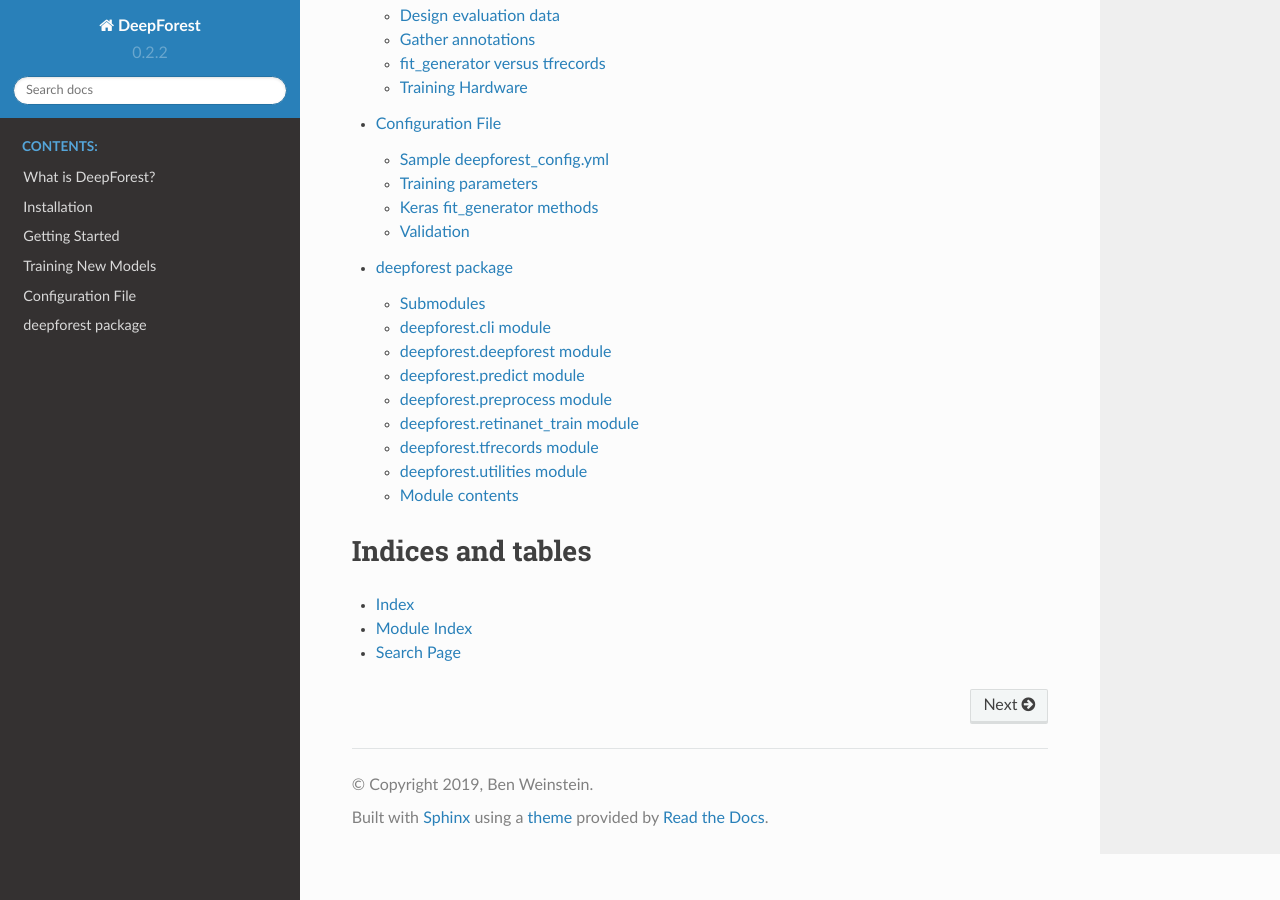
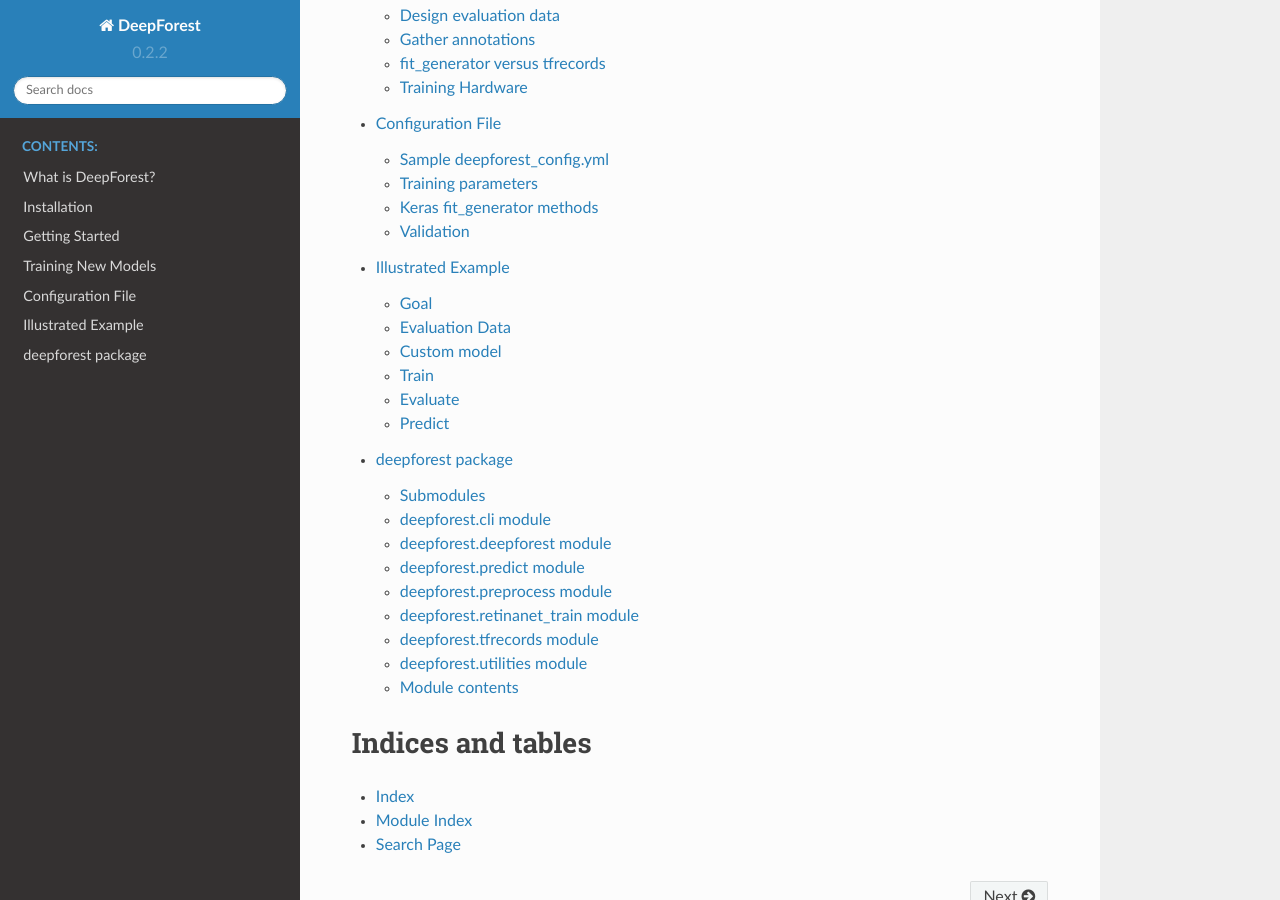
Before and after one commit to weecology/DeepForest, a Sphinx documentation site: the page built from docs/index.rst, in a window 1280 px wide and 900 px high, scrolled down 696 px. Built offline with Sphinx 7.4.7 and the Read the Docs theme 2.0.0, drawn with Linux system fonts in a browser that asks for light colours; pages that are not in the unit, such as notebooks, are missing from menus; some of the changed lines change nothing that is shown.

Commit message:
Working on example

````diff
--- /dev/null
+++ b/docs/Example.md
@@ -0,0 +1,169 @@
+# Illustrated Example
+
+The goal of this document is to provide a walkthrough of using DeepForest to build and test RGB deep learning tree detection models.
+
+## Goal
+
+For this example, we would like to build a RGB tree detection model for a section of Yellowstone National Park. Data for this example can be downloaded from the NEON portal under site code [YELL](), along with hundreds of other tiles from the same site.
+
+### Sample Data
+
+#### Training tile
+
+!["../www/2019_YELL_2_528000_4978000_image.png"]
+
+#### Evaluation tile
+
+!["../www/2019_YELL_2_541000_4977000_image.png"]
+
+## Evaluation Data
+
+For this minimal example, we take two 1km tiles. One will be used to train the model, one will be used to test the model. It is important that training and test data be geographically separate, as the model could easily memorize features from the training data. Before training, it is critical to have a set of evaluation data to understand model performance. Using the program RectLabel, let's create a small evaluation dataset.
+
+### Crop the evaluation tile
+
+Object detection models generally require that all target objects be labeled in an image. This means that we should cut the evaluation/training tiles into sections suitable for hand annotation. For this example, these crops will be small.
+
+After about 25 minutes of annotations, the evaluation tile is complete.
+
+![]("../www/annotated_example.png")
+
+The data are currently stored in an xml format.
+
+```{python}
+from deepforest import deepforest
+from deepforest import utilities
+from deepforest import get_data
+from deepforest import preprocess
+
+#convert hand annotations from xml into retinanet format
+YELL_xml = get_data("2019_YELL_2_541000_4977000_image_crop.xml")
+annotation = utilities.xml_to_annotations(YELL_xml)
+annotation.head()
+#Write converted dataframe to file. Saved alongside the images
+annotation.to_csv("deepforest/data/example.csv", index=False)
+```
+
+### Evaluation windows
+
+Split the evaluation tile into windows of 400px with an overlap of 5% among windows.
+```{python}
+YELL_test = get_data("2019_YELL_2_541000_4977000_image_crop.tiff")
+cropped_annotations= preprocess.split_raster(path_to_raster=YELL_test,
+                                 annotations_file="deepforest/data/example.csv",
+                                 base_dir="tests/data",
+                                 patch_size=400,
+                                 patch_overlap=0.05)
+
+#Write new annotations file without a header row
+cropped_annotations.to_csv("cropped_example.csv",index=False, header=None)
+```
+
+
+### Evaluate against Prebuilt model
+
+Before training a new model, it is helpful to know the performance of the current benchmark model.
+
+Evaluate prebuilt model
+
+```{python}
+test_model = deepforest.deepforest()
+test_model.use_release()
+
+annotations_file="/data/example.csv"
+mAP = test_model.evaluate_generator(annotations=annotations_file)
+print("Mean Average Precision is: {:.3f}".format(mAP))
+```
+
+## Custom model
+
+Starting from the prebuilt model weights
+
+### GPU hardware azure data science VM
+
+## Train
+
+### Config file
+
+Training parameters are saved in a "deepforest_config.yml" file. By default DeepForest will look for this file in the current working directory.
+
+```
+###
+# Config file for DeepForest module
+# The following arguments
+###
+
+### Training
+### Batch size. If multi-gpu is > 1, this is the total number of images per batch across all GPUs. Must be evenly divisible by multi-gpu.
+batch_size: 1
+### Model weights to load before training. From keras.model.save_weights()
+weights: None
+### Retinanet backbone. See the keras-retinanet repo for options. Only resnet50 has been well explored.
+backbone: resnet50
+### Resize images to min size. Retinanet anchors may need to be remade if signficantly reducing image size.
+image-min-side: 800
+##Number of GPUs to train
+multi-gpu: 1
+#Number of full cycles of the input data to train
+epochs: 1
+#Validation annotations. If training using fit_generator, these will be evaluated as a callback at the end of each epoch.
+validation_annotations: None
+###Freeze layers. Used for model finetuning, freeze the bottom n layers.
+freeze_layers: 0
+###Freeze resnet backbone entirely.
+freeze_resnet: False
+
+###Evaluation
+###Score threshold, above which bounding boxes are included in evaluation predictions
+score_threshold: 0.05
+
+#Keras fit_generator methods, these do not apply to tfrecords input_type
+multiprocessing: False
+workers: 1
+max_queue_size: 10
+random_transform: False
+
+#save snapshot and images
+###Whether to save snapshots at the end of each epoch
+save-snapshot: False
+#Save directory for images and snapshots
+save_path: snapshots/
+snapshot_path: snapshots/
+```
+
+Using these settings, train a new model starting from the release model. For more visualization of model training, comet_ml is an extremely useful platform for understanding machine learning results. There is a free tier for academic audiences. This is optional, but worth considering if you are going to do significant testing.
+
+```{python}
+from comet_ml import Experiment
+comet_experiment = Experiment(api_key=<api_key>,
+                                  project_name=<project>, workspace=<"username">)
+from deepforest import deepforest
+from deepforest import get_data
+
+#Load the latest release
+test_model = deepforest.deepforest()
+test_model.use_release()
+
+# Example run with short training
+test_model.config["epochs"] = 1
+test_model.config["save-snapshot"] = False
+test_model.config["steps"] = 1
+
+comet_experiment.log_parameters(deepforest_model.config)
+
+annotations_file = get_data("testfile_deepforest.csv")
+
+test_model.train(annotations=annotations_file, input_type="fit_generator")
+```
+
+## Evaluate
+
+```{python}
+
+```
+
+## Predict
+
+```{python}
+
+```
--- a/docs/index.rst
+++ b/docs/index.rst
@@ -13,6 +13,7 @@
    getting_started
    training
    training_config
+   Example
    source/deepforest
    modules
 
````
Also changed, not shown: 4 other files.
